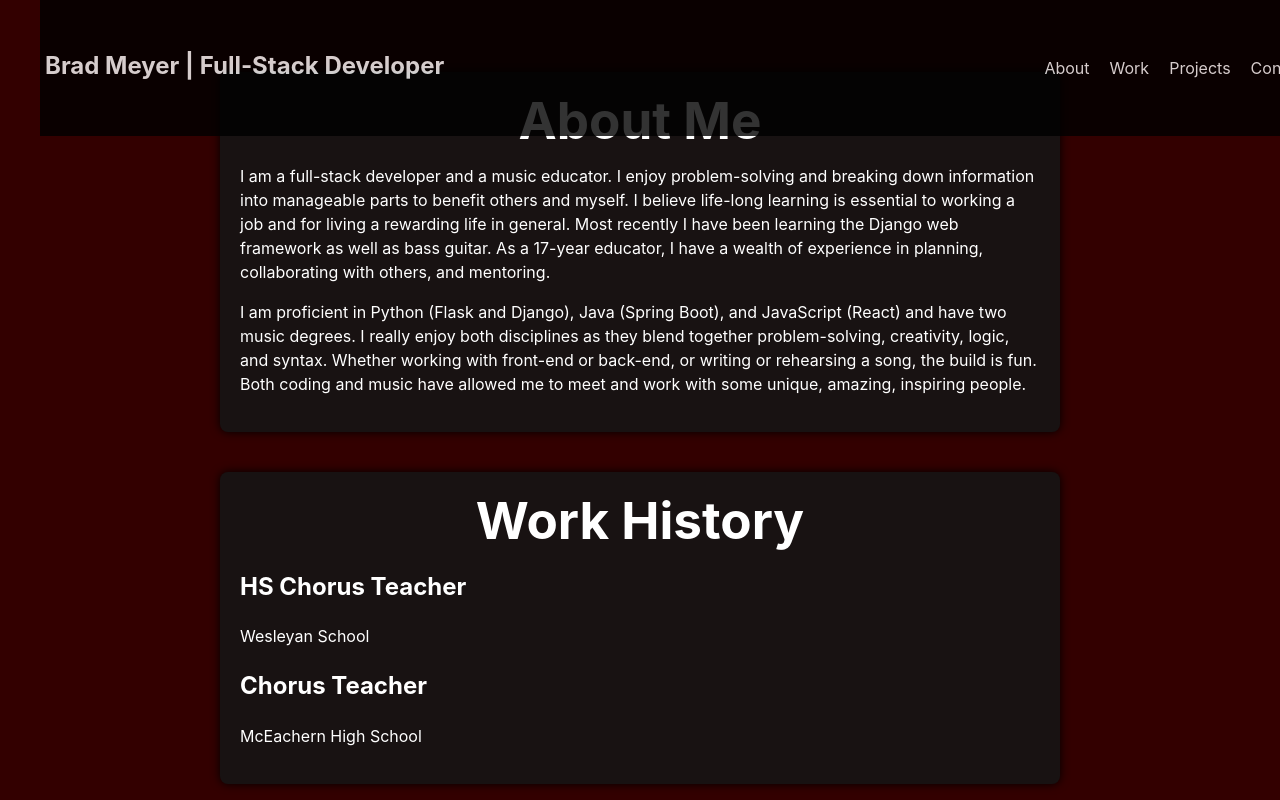
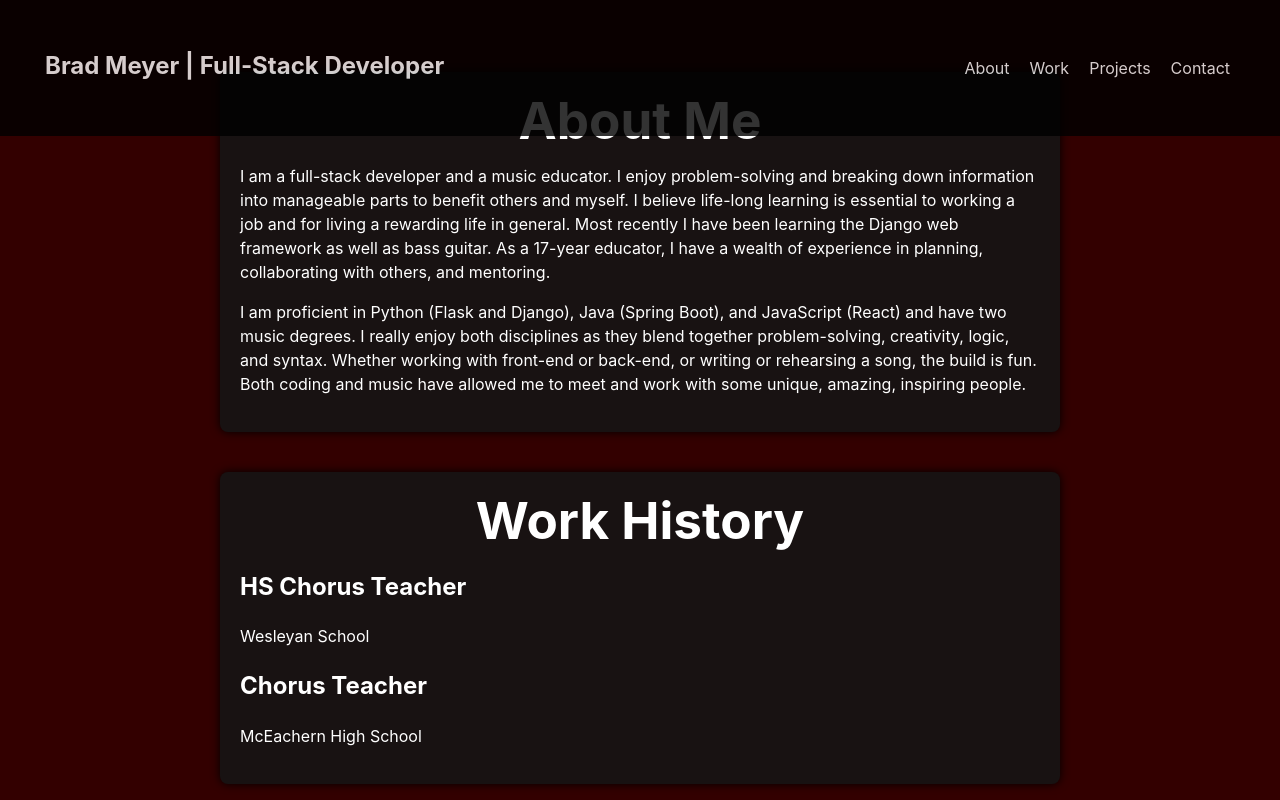
Before and after one commit to Wbradmeyer/vitePortfolio, a Vue app: page / in a window 1280 px wide. Shown: the top 800 px of the page. Built offline with nearby package versions, Linux system fonts and the light colour scheme.

Commit message:
nav padding 3

```diff
--- a/src/components/NavBar.vue
+++ b/src/components/NavBar.vue
@@ -5,10 +5,10 @@ import { ref } from 'vue'
 
 <template>
   <div class="nav">
-    <div>
+    <div style="padding-left: 40px;">
       <h2>Brad Meyer | Full-Stack Developer</h2>
     </div>
-    <div>
+    <div style="padding-right: 40px;">
       <ul class="nav_links">
         <li class="link">About</li>
         <li class="link">Work</li>
@@ -21,9 +21,8 @@ import { ref } from 'vue'
 
 <style scoped>
 .nav {
+  padding: 40px 0px;
   width: 100%;
-  margin: 0px 40px;
-  padding: 40px 0px;
   display: flex;
   justify-content: space-between;
   align-items: baseline;
```
